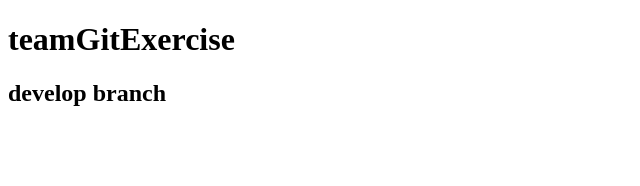
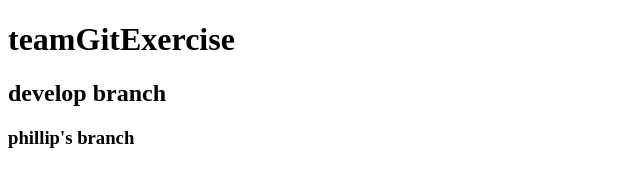
Before and after one commit to phillipmblaine/teamGitExercise, a plain HTML site: page index.html in a window 1280 px wide. Shown: the whole page, without its empty margins (0-640 px from the left). Drawn offline with Linux system fonts and the light colour scheme.

Commit message:
phillip's branch

```diff
--- a/index.html
+++ b/index.html
@@ -9,5 +9,6 @@
   <body>
     <h1>teamGitExercise</h1>
     <h2>develop branch</h2>
+    <h3>phillip's branch</h3>
   </body>
 </html>
```
